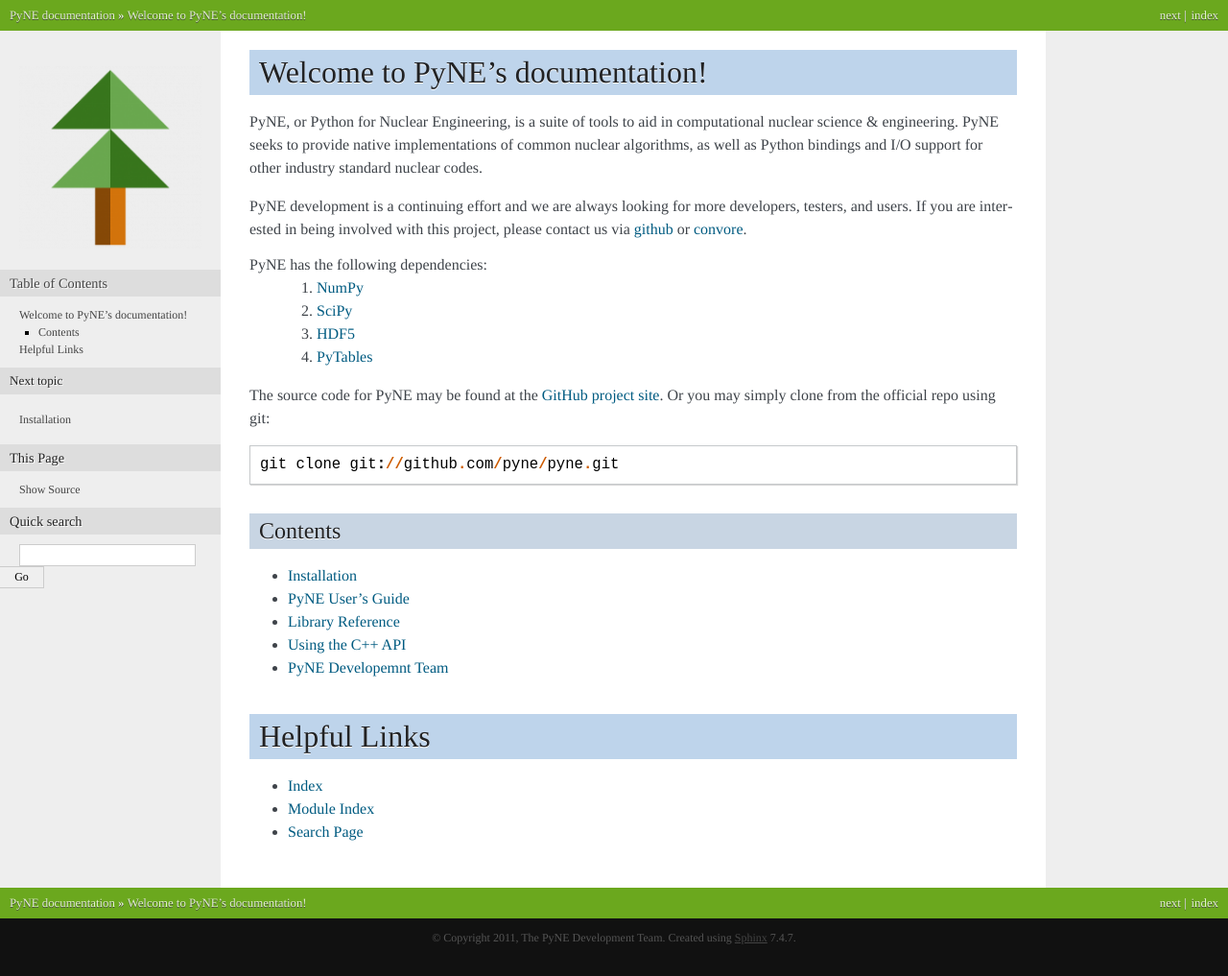
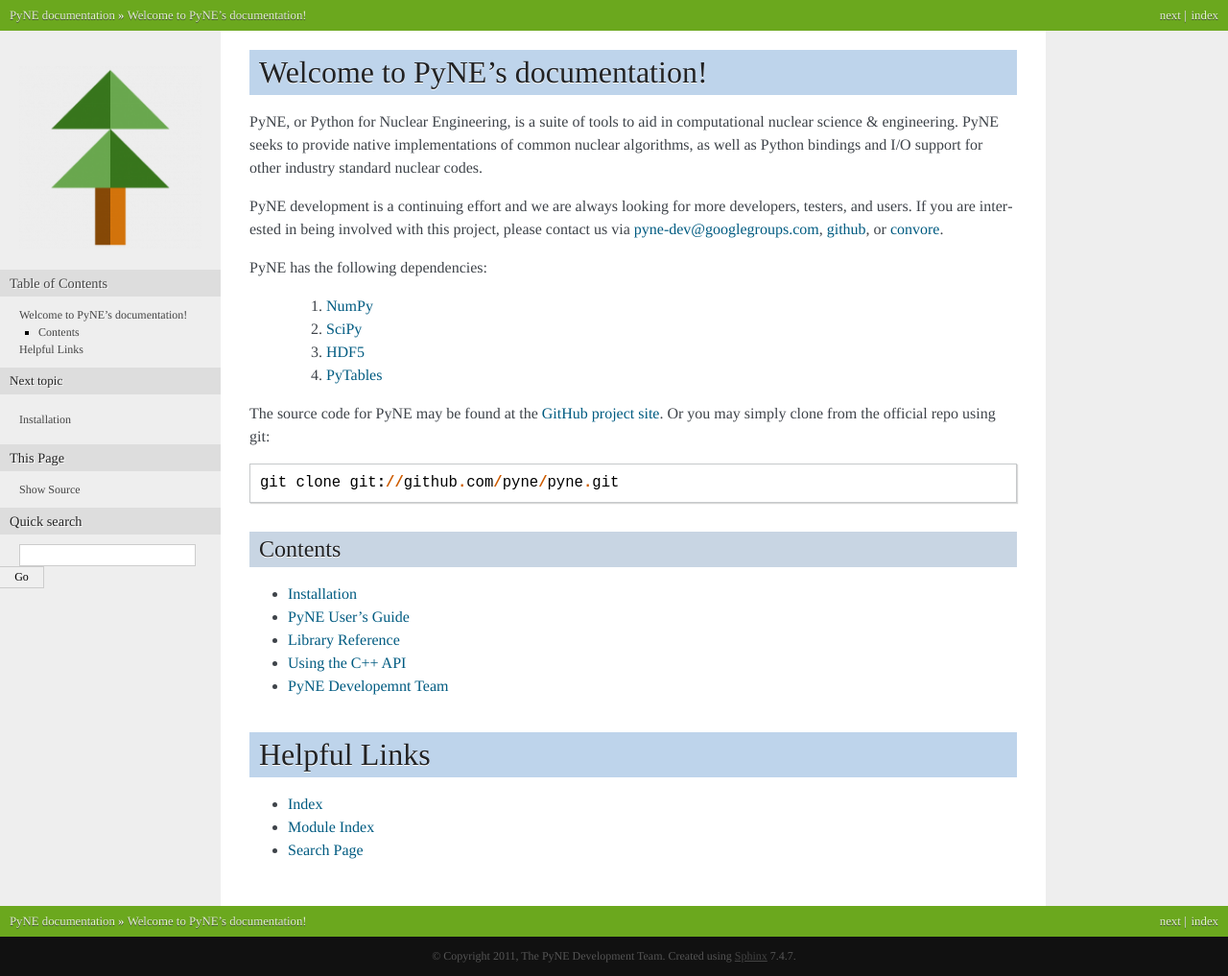
Before and after one commit to pyne/pyne, a Sphinx documentation site: the page built from docs/source/index.rst, in a window 1280 px wide. Shown: the whole page at 96% size. Built offline with Sphinx 7.4.7, drawn with Linux system fonts in a browser that asks for light colours; formulas are drawn with MathJax 3; the version number could not be read and is left out.

```diff
--- a/docs/source/dev_team.rst
+++ b/docs/source/dev_team.rst
@@ -17,3 +17,5 @@ The Python for Nuclear Engineering Team includes:
 .. _Seth Johnson: http://reference-man.com/
 
 .. _Paul Romano: mailto:romano7@gmail.com
+
+Contact us via pyne-dev@googlegroups.com
--- a/docs/source/index.rst
+++ b/docs/source/index.rst
@@ -8,10 +8,11 @@ bindings and I/O support for other industry standard nuclear codes.
 
 PyNE development is a continuing effort and we are always looking for
 more developers, testers, and users.  If you are interested in being
-involved with this project, please contact us via `github`_ or
-`convore`_.
+involved with this project, please contact us via pyne-dev@googlegroups.com,
+`github`_, or `convore`_.
 
 PyNE has the following dependencies:
+
    #. `NumPy <http://numpy.scipy.org/>`_
    #. `SciPy <http://www.scipy.org/>`_
    #. `HDF5 <http://www.hdfgroup.org/HDF5/>`_
--- a/readme.rst
+++ b/readme.rst
@@ -4,8 +4,8 @@ The pyne project aims to provide a common set of tools for nuclear
 science and engineering needs.
 
 If you are interested in the package itself, or would like to help
-and contribute, please let us know either on `github`_ or on
-`convore`_.
+and contribute, please let us know either on the mailing list
+(pyne-dev@googlegroups.com), `github`_, or on `convore`_.
 
 .. _github: https://github.com/pyne/pyne
 
```
